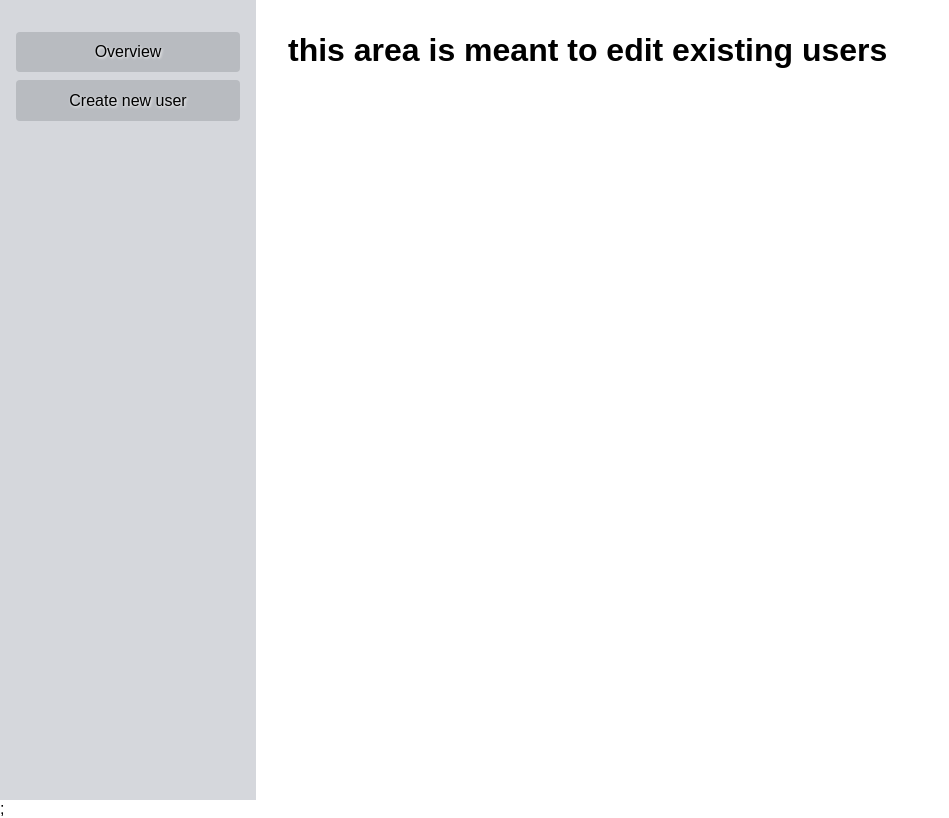
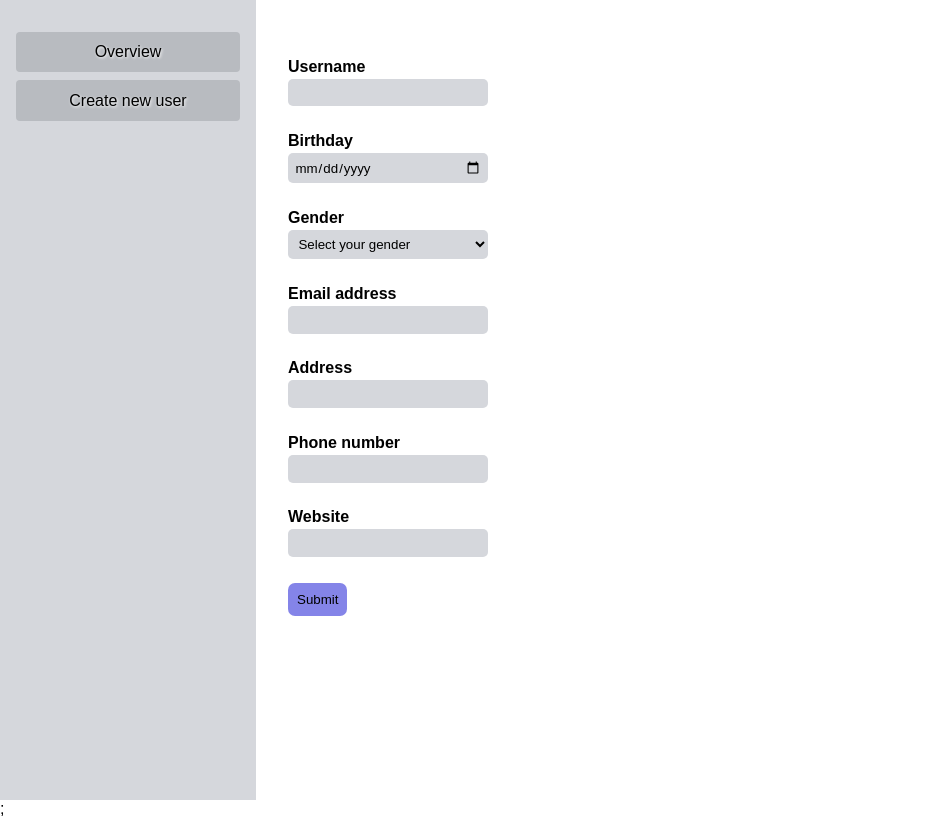
Before and after one commit to jyepesa/user-data-app, a React (Vite) app: page /user-data-app/edit/1 in a window 1280 px wide. Shown: the whole page, without its empty margins (0-949 px from the left). Built offline with nearby package versions, Linux system fonts and the light colour scheme.

Commit message:
add rendering, editing and deleting user cards from main logic

```diff
--- a/src/App.scss
+++ b/src/App.scss
@@ -7,7 +7,7 @@
 
 .sidebar {
   background-color: $secondary-backgound;
-  width: 20vw;
+  min-width: 20vw;
   display: flex;
   flex-direction: column;
   align-items: stretch;
@@ -27,3 +27,9 @@
 .body {
   padding: 2rem;
 }
+
+.usercard-container {
+  display: flex;
+  flex-wrap: wrap;
+  gap: 1.5rem;
+}
--- a/src/components/DateInput.tsx
+++ b/src/components/DateInput.tsx
@@ -1,4 +1,12 @@
-const DateInput = ({ name, label }: { name: string; label: string }) => {
+const DateInput = ({
+  name,
+  label,
+  value = undefined,
+}: {
+  name: string;
+  label: string;
+  value?: string | undefined;
+}) => {
   return (
     <div className="form-item">
       <label className="form-item__label" htmlFor={name}>
@@ -10,6 +18,7 @@ const DateInput = ({ name, label }: { name: string; label: string }) => {
         name={name}
         type="date"
         required
+        defaultValue={value ? value : undefined}
       />
     </div>
   );
--- a/src/components/TextInput.tsx
+++ b/src/components/TextInput.tsx
@@ -3,11 +3,13 @@ const TextInput = ({
   type,
   label,
   pattern,
+  value = undefined,
 }: {
   name: string;
   type?: string;
   label: string;
   pattern?: string;
+  value?: string | undefined;
 }) => {
   return (
     <div className="form-item">
@@ -21,6 +23,7 @@ const TextInput = ({
         type={type ? type : "text"}
         required
         pattern={pattern ? pattern : undefined}
+        defaultValue={value ? value : undefined}
       />
     </div>
   );
--- a/src/components/UserCard.tsx
+++ b/src/components/UserCard.tsx
@@ -8,43 +8,63 @@ import HighlightOffIcon from "@mui/icons-material/HighlightOff";
 import { type UserData } from "../types/userType";
 import "../styles/UserCard.scss";
 
-const UserCard = ({ user }: { user: UserData }) => {
+const UserCard = ({
+  user,
+  handleDelete,
+  handleEditPage,
+}: {
+  user: UserData;
+  handleDelete: (user: UserData) => void;
+  handleEditPage: (id: string) => void;
+}) => {
+  const picDetails = { src: "", alt: "" };
+  if (user.gender === "male") {
+    picDetails.src = "./dumbbells.jpg";
+    picDetails.alt = "dumbbells";
+  } else if (user.gender === "female") {
+    picDetails.src = "./makeup.jpg";
+    picDetails.alt = "makeup";
+  } else {
+    picDetails.src = "./book.jpg";
+    picDetails.alt = "book";
+  }
   return (
-    <div className="usercard" key={id}>
+    <div className="usercard" onClick={() => handleEditPage(user.id)}>
       <div className="usercard__picframe">
         <img
-          src="./dumbbells.jpg"
-          alt="manly dumbbells!"
+          src={picDetails.src}
+          alt={picDetails.alt}
           className="usercard__picture"
         />
       </div>
       <div className="usercard__info">
-        <h2 className="usercard__username">Juan</h2>
+        <h2 className="usercard__username">{user.username}</h2>
         <div className="usercard__data">
           <div className="usercard__column">
             <p className="usercard__piece">
-              <CakeIcon /> 12.11.1998
+              <CakeIcon /> {user.birthday}
             </p>
             <p className="usercard__piece">
-              <WcIcon /> Male
+              <WcIcon /> {user.gender}
             </p>
             <p className="usercard__piece">
-              <EmailIcon /> jas@hot.com
+              <EmailIcon /> {user.email}
             </p>
           </div>
           <div className="usercard__column">
             <p className="usercard__piece">
-              <HomeIcon /> xstreet 45, 53525 neverland
+              <HomeIcon /> {user.address}
             </p>
             <p className="usercard__piece">
-              <PhoneIcon /> 234523632
+              <PhoneIcon /> {user.phone}
             </p>
             <p className="usercard__piece">
-              <LanguageIcon /> ergo.com
+              <LanguageIcon /> {user.website}
             </p>
           </div>
         </div>
-        <button className="usercard__delete">
+        <button className="usercard__delete" onClick={() => handleDelete(user)}>
+          {" "}
           <HighlightOffIcon />
         </button>
       </div>
--- /dev/null
+++ b/src/pages/editUser/EditUser.tsx
@@ -0,0 +1,58 @@
+import TextInput from "../../components/TextInput";
+import DateInput from "../../components/DateInput";
+import SelectInput from "../../components/SelectInput";
+import { useGetData } from "../../context/UserDataContext";
+import { type UserData } from "../../types/userType";
+import { useNavigate, useParams } from "react-router-dom";
+
+const EditUser = () => {
+  const { id } = useParams();
+  const { state, dispatch } = useGetData();
+  const navigate = useNavigate();
+  const userToEdit = state.find((user) => user.id === id);
+
+  const handleSubmit = (e: React.FormEvent<HTMLFormElement>) => {
+    e.preventDefault();
+    const formElement = e.currentTarget;
+    const formData = new FormData(formElement);
+    const data = Object.fromEntries(formData.entries());
+    const newUser = { ...data, id } as unknown as UserData;
+    dispatch({ type: "EDIT_USER", payload: newUser });
+    navigate("/overview");
+  };
+
+  return (
+    <form onSubmit={handleSubmit}>
+      <TextInput
+        name="username"
+        label="Username"
+        value={userToEdit?.username}
+      />
+      <DateInput
+        name="birthday"
+        label="Birthday"
+        value={userToEdit?.birthday}
+      />
+      <SelectInput defaultValue={userToEdit?.gender} />
+      <TextInput
+        name="email"
+        type="email"
+        label="Email address"
+        value={userToEdit?.email}
+      />
+      <TextInput name="address" label="Address" value={userToEdit?.address} />
+      <TextInput
+        name="phone"
+        label="Phone number"
+        pattern="[0-9+ ]*"
+        value={userToEdit?.phone}
+      />
+      <TextInput name="website" label="Website" value={userToEdit?.website} />
+      <button type="submit" className="submit-btn">
+        Submit
+      </button>
+    </form>
+  );
+};
+
+export default EditUser;
--- a/src/pages/overview/Overview.tsx
+++ b/src/pages/overview/Overview.tsx
@@ -1,14 +1,33 @@
+import { useNavigate } from "react-router-dom";
 import UserCard from "../../components/UserCard";
 import { useGetData } from "../../context/UserDataContext";
+import type { UserData } from "../../types/userType";
 
 const Overview = () => {
   const { state, dispatch } = useGetData();
+  const deleteUser = (user: UserData) => {
+    dispatch({ type: "DELETE_USER", payload: user });
+  };
+  const navigate = useNavigate();
+
+  const openEditor = (id: string) => {
+    navigate(`/edit/${id}`);
+  };
 
   return (
-    <div>
+    <div className="usercard-container">
       {state.map((user) => {
-        return <UserCard user={user} />;
+        return (
+          <UserCard
+            user={user}
+            key={user.id}
+            handleDelete={deleteUser}
+            handleEditPage={openEditor}
+          />
+        );
       })}
     </div>
   );
 };
+
+export default Overview;
--- a/src/styles/UserCard.scss
+++ b/src/styles/UserCard.scss
@@ -5,6 +5,10 @@
   position: relative;
   border-radius: 10px;
   display: flex;
+  width: 700px;
+  &:hover {
+    cursor: pointer;
+  }
   &__picframe {
     border-right: 1px solid $buttons;
   }
```
Also changed, not shown: src/App.tsx (+5 -4 lines).
